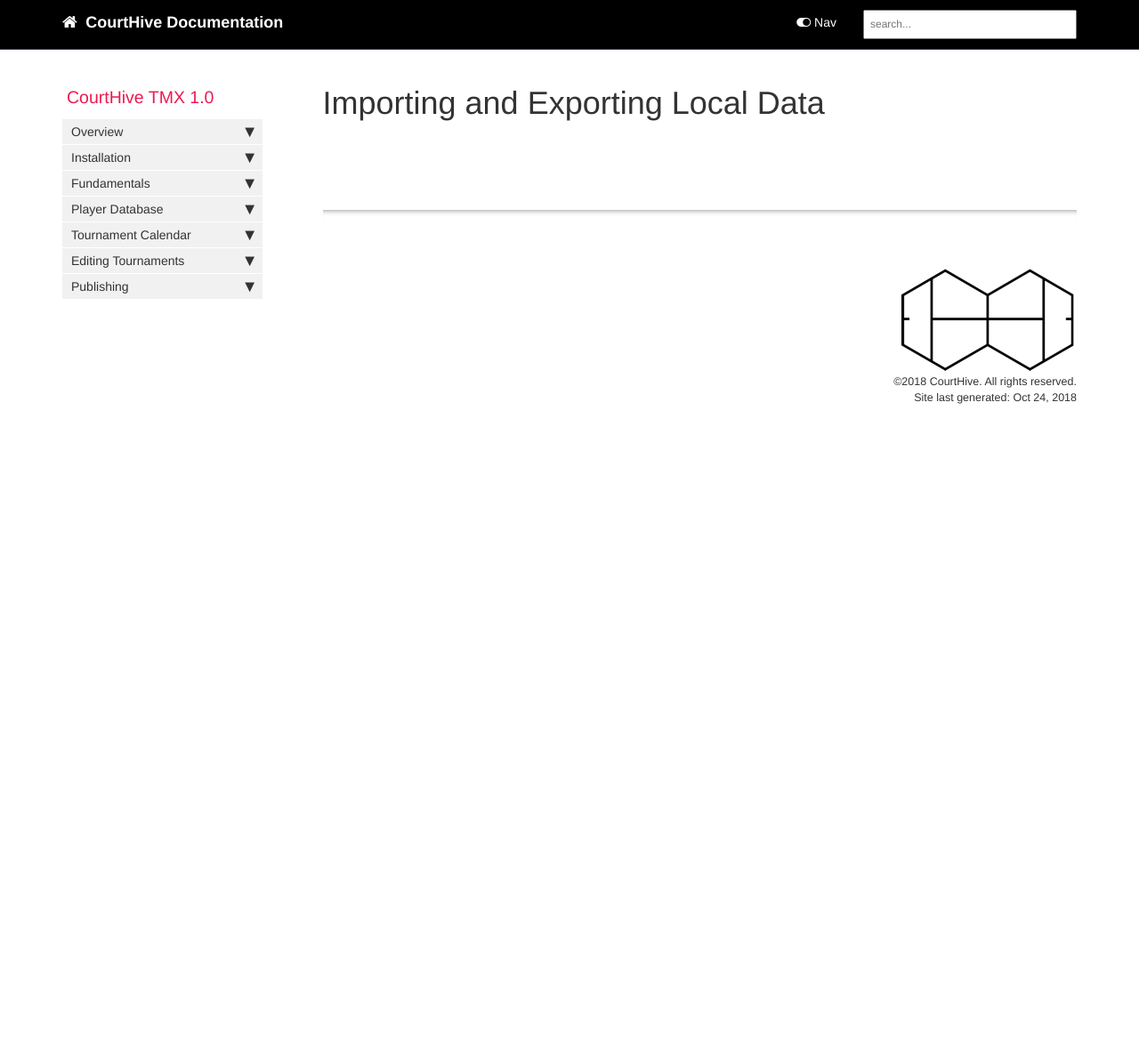
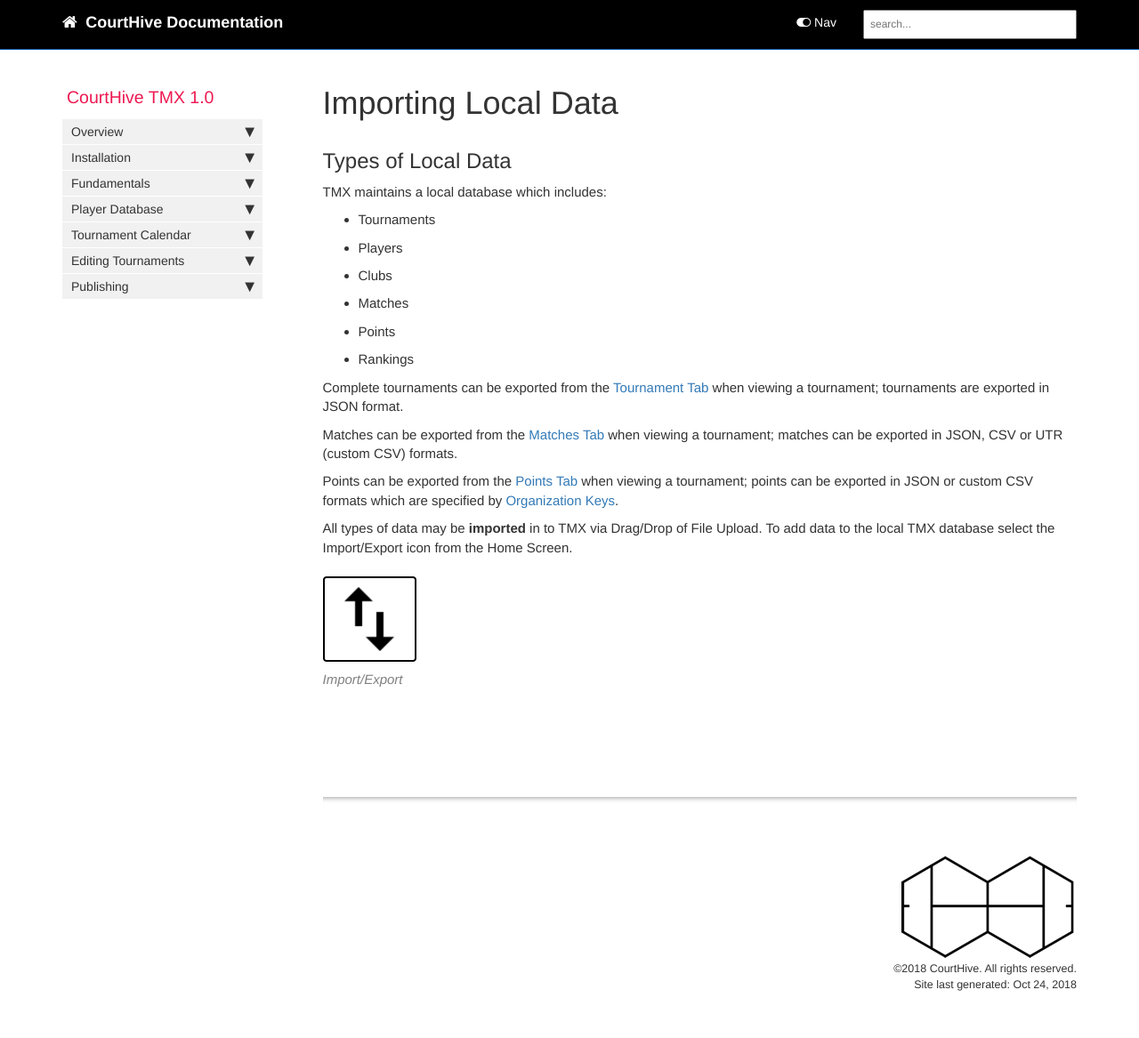
Before and after one commit to TennisVisuals/TMX_docs, a Jekyll site: the page built from pages/tmx/tmx_data_local.md, in a window 1280 px wide. Shown: the whole page at 89% size. Built offline with Jekyll 4.4.1, drawn with Linux system fonts in a browser that asks for light colours; nearby versions of some CDN libraries; comment, search, counter and statistics services are not loaded; before the commit the page ends 900 px from its top, so only the background shows below that.

Commit message:
added content

```diff
--- a/pages/tmx/tmx_data_local.md
+++ b/pages/tmx/tmx_data_local.md
@@ -1,7 +1,27 @@
 ---
-title: Importing and Exporting Local Data
-keywords: tmx data export
+title: Importing Local Data
+keywords: tmx data import
 sidebar: ch_sidebar
 permalink: tmx_data_local.html
 toc: false
 ---
+
+## Types of Local Data
+
+TMX maintains a local database which includes:
+- Tournaments
+- Players
+- Clubs
+- Matches
+- Points
+- Rankings
+
+Complete tournaments can be exported from the [Tournament Tab](tmx_tournament_information.html) when viewing a tournament; tournaments are exported in JSON format.
+
+Matches can be exported from the [Matches Tab](tmx_tournament_matches.html) when viewing a tournament; matches can be exported in JSON, CSV or UTR (custom CSV) formats.
+
+Points can be exported from the [Points Tab](tmx_tournament_points.html) when viewing a tournament; points can be exported in JSON or custom CSV formats which are specified by [Organization Keys](tmx_configuration.html).
+
+All types of data may be __imported__ in to TMX via Drag/Drop of File Upload.  To add data to the local TMX database select the Import/Export icon from the Home Screen.
+
+{% include image.html file="ch_import_export.png" alt="Import/Export" caption="Import/Export" %}
```
